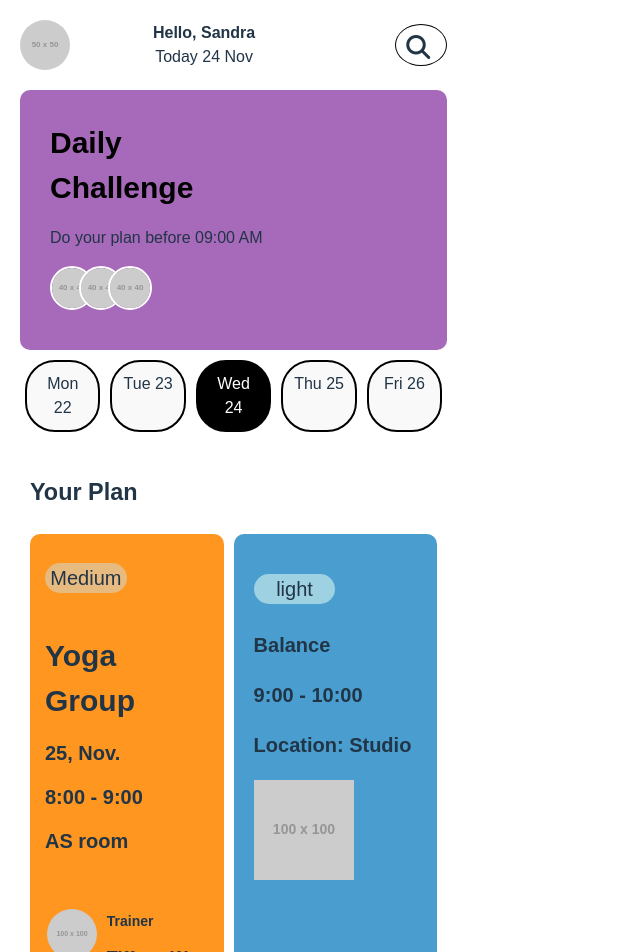
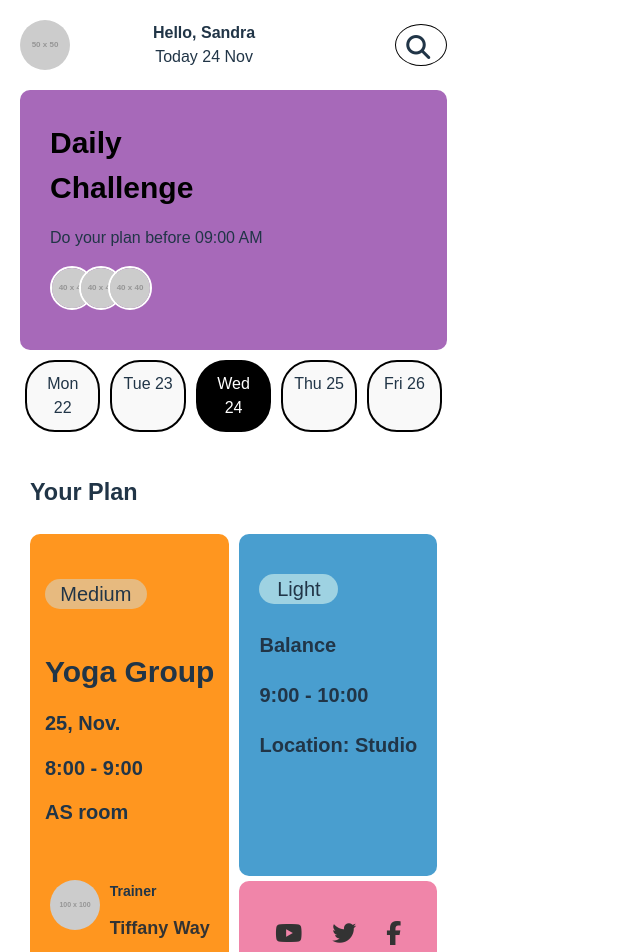
Before and after one commit to ProgrammerDavid1234/habittracker, a React (Vite) app: page / in a window 1280 px wide. Shown: the top 952 px of the page, without its empty margins (0-640 px from the left). Built offline with nearby package versions, Linux system fonts and the light colour scheme.

Commit message:
Your commit message here

```diff
--- a/src/App.css
+++ b/src/App.css
@@ -127,16 +127,28 @@
   font-weight: bold;
   font-size: 20px;
 }
-
+.the-card{
+  display: flex;
+  flex-direction: column;
+  gap: 5px;
+}
 .cards {
   display: flex;
   gap: 10px;
+}
+.card2{
+  background-color: #f085a9;
+  padding: 15px;
+  border-radius: 10px;
+  height: 15%;
 }
 .card1{
   flex: 1;
   background-color: #499ecf;
   padding: 20px;
   border-radius: 10px;
+  height: 70%;
+
 }
 .card h4 {
   margin-bottom: 0.6rem; /* Adjust the margin for closer spacing */
@@ -196,7 +208,8 @@
 .medium{
   background-color: #e7ba7f;
   border-radius: 60px;
-  width: 50%;
+  width: 60%;
+  margin-top: 30px;
 font-weight: lighter;
   text-align: center;
 }
@@ -229,3 +242,19 @@ font-weight: lighter;
   border: none;
   font-size: 16px;
 }
+.social-icons {
+  display: flex;
+  justify-content: center; /* Center the icons horizontally */
+  margin-top: 20px; /* Add space above the icons */
+}
+
+.social-icons a {
+  color: #333; /* Default icon color */
+  margin: 0 15px; /* Space between icons */
+  font-size: 24px; /* Icon size */
+  transition: color 0.3s; /* Smooth color transition on hover */
+}
+
+.social-icons a:hover {
+  color: #007bff; /* Change color on hover */
+}
--- a/src/App.jsx
+++ b/src/App.jsx
@@ -85,24 +85,37 @@ const App = () => {
                 <span className="profile-name">Tiffany Way</span>
               </div>
             </div>
-
           </div>
 
+          {/* Balance Card */}
+          <div className="the-card">
+            <div className="card1 balance">
+              <div className="light">
+                <p>Light</p>
+              </div>
+              <h4>Balance</h4>
+              <p>9:00 - 10:00</p>
+              <p>Location: Studio</p>
+            </div>
 
-          {/* Balance Card */}
-          <div className="card1 balance">
-            <div className="light">
-              <p>light</p>
+            {/* New Card Under Balance */}
+            <div className="card2 new-card">
+              <div class="social-icons">
+                <a href="https://www.youtube.com" target="_blank">
+                  <i class="fab fa-youtube"></i>
+                </a>
+                <a href="https://twitter.com" target="_blank">
+                  <i class="fab fa-twitter"></i>
+                </a>
+                <a href="https://www.facebook.com" target="_blank">
+                  <i class="fab fa-facebook-f"></i>
+                </a>
+              </div>
             </div>
-            <h4>Balance</h4>
-            <p>9:00 - 10:00</p>
-            <p>Location: Studio</p>
-            <img
-              src="https://via.placeholder.com/100"
-              alt="Balance"
-            />
           </div>
+
         </div>
+
       </section>
 
       {/* Bottom Navigation */}
```
